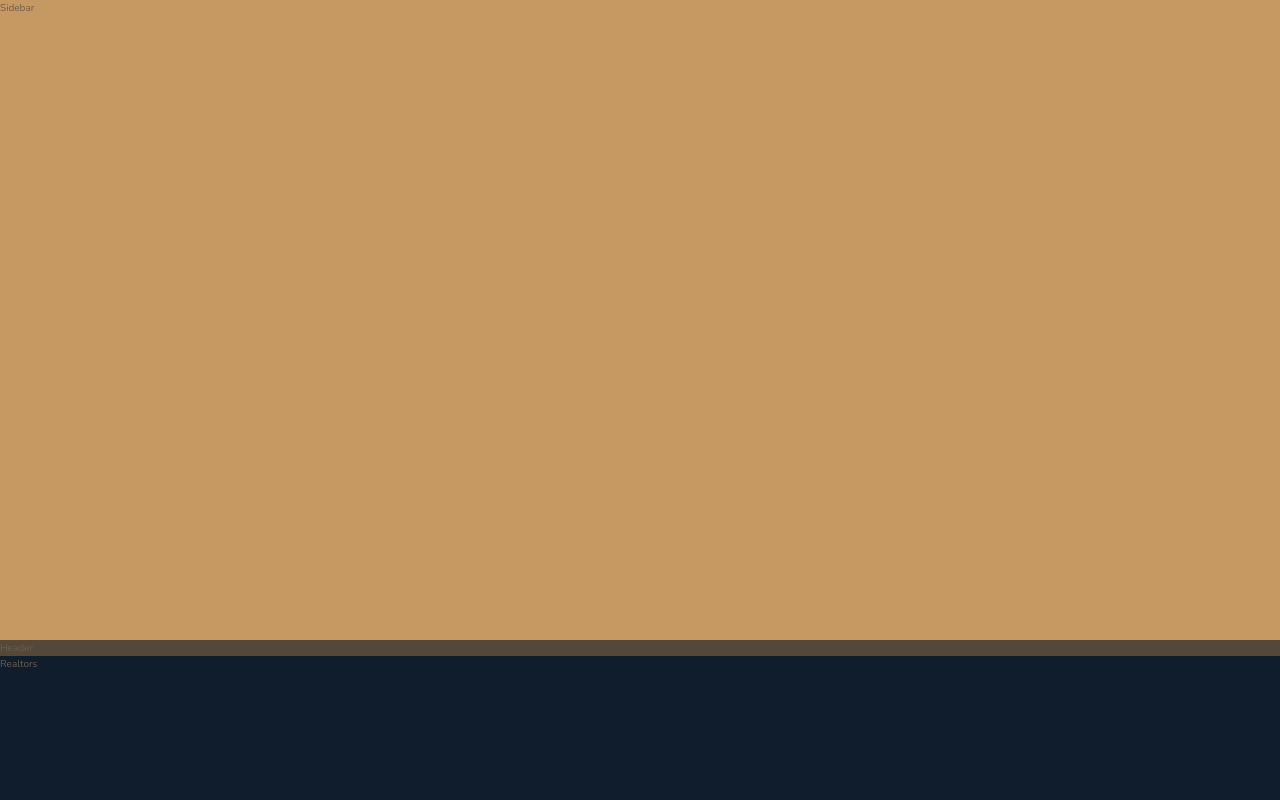
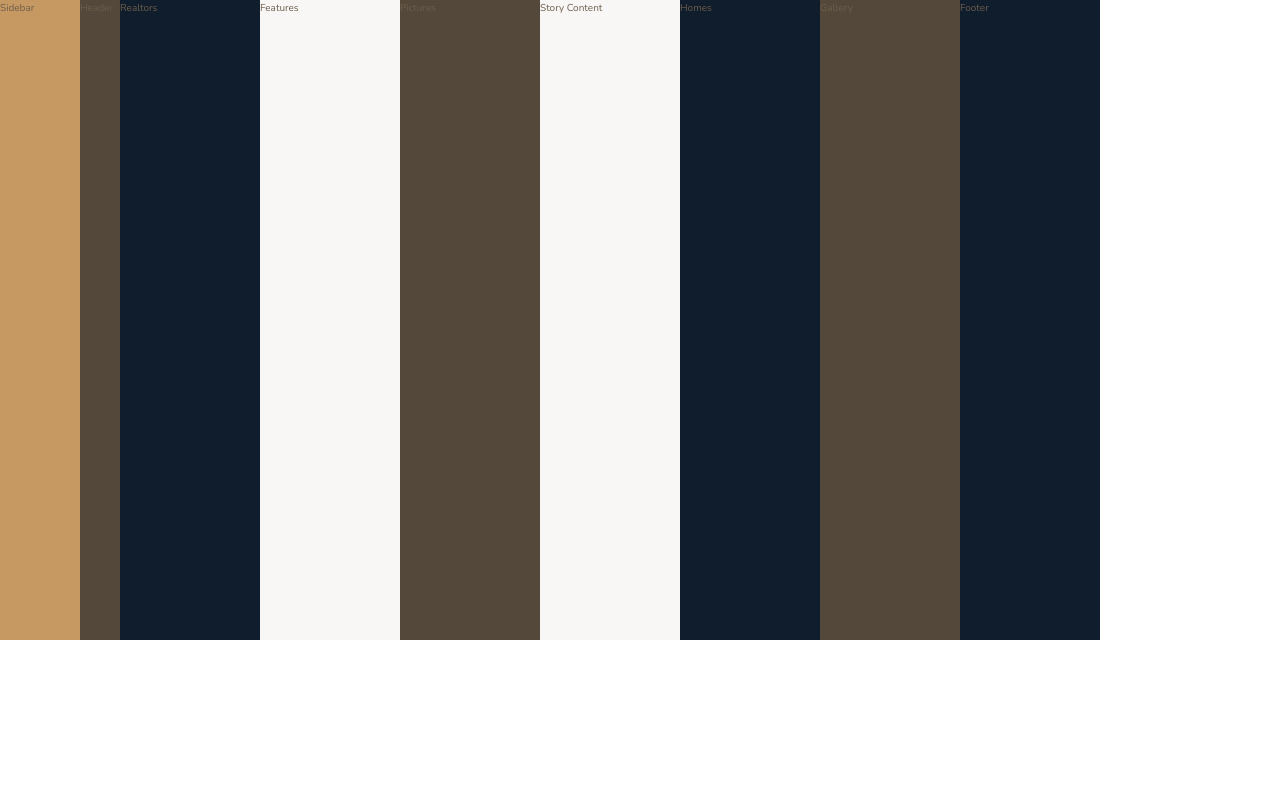
Before and after one commit to illutek/nexter-project, a website: page index.html in a window 1280 px wide. Shown: the top 800 px of the page. Drawn offline with nearby package versions, Linux system fonts and the light colour scheme; files that its build step writes are made by us from their sources.

Commit message:
section 9-108 half

```diff
--- a/sass/_base.scss
+++ b/sass/_base.scss
@@ -37,4 +37,5 @@ body {
 .container {
   display: grid;
   grid-template-rows: 80vh auto 40vw repeat(3, auto);
+  grid-template-columns: 8rem 1fr repeat(8, minmax(min-content, 14rem)) 1fr;
 }
```
